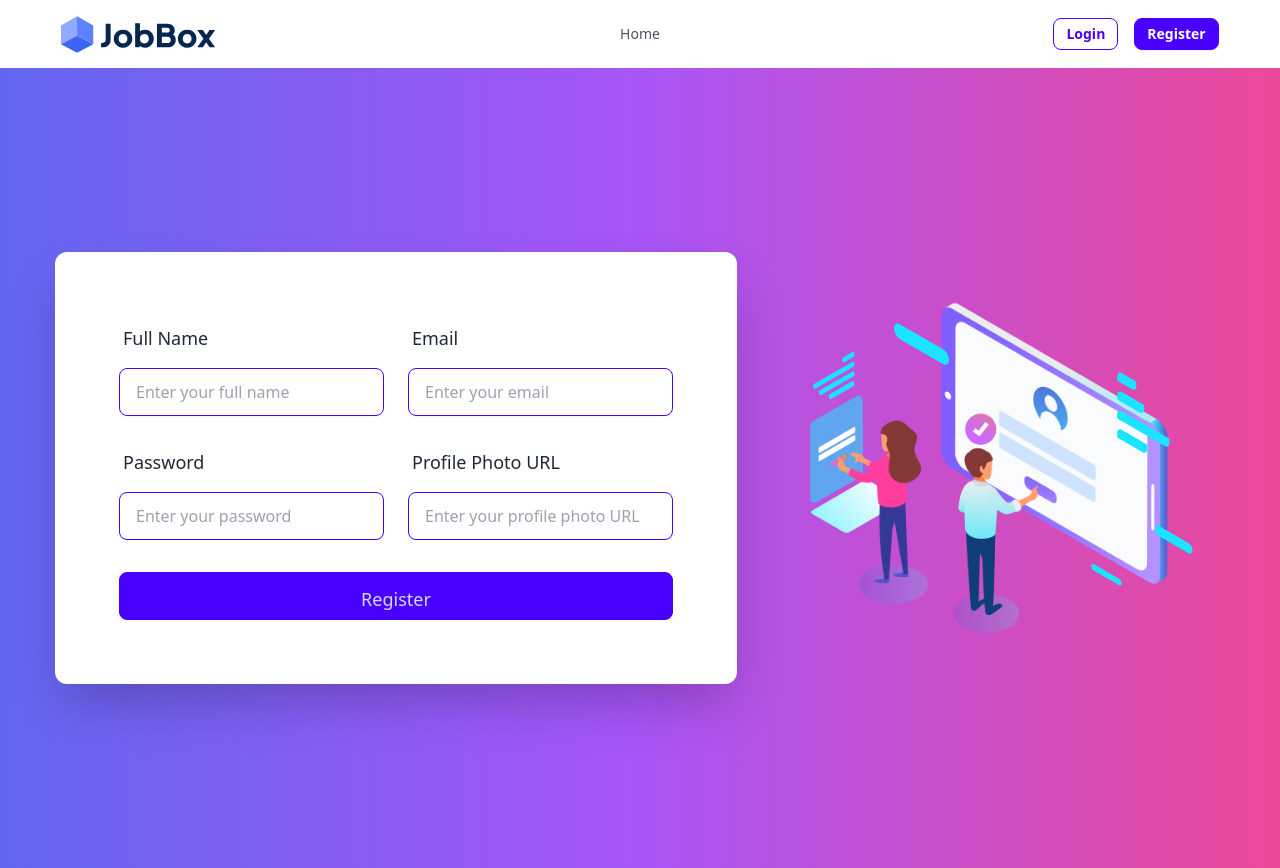
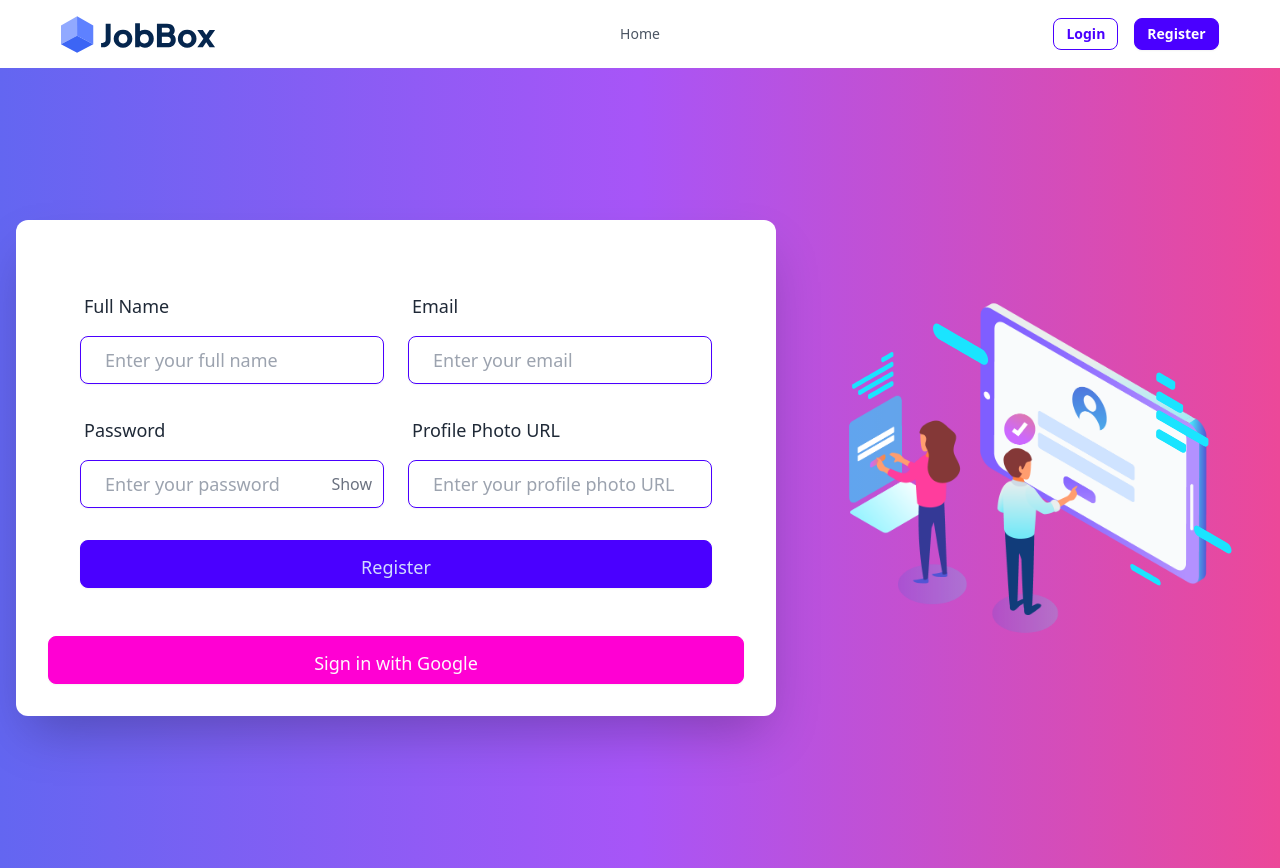
Before and after one commit to programmerrabbanii/job-portal-clients-, a React (Vite) app: page /register in a window 1280 px wide. Built offline with nearby package versions, Linux system fonts and the light colour scheme.

Commit message:
added the registe login firebase

```diff
--- a/package.json
+++ b/package.json
@@ -17,7 +17,8 @@
     "react": "^18.3.1",
     "react-dom": "^18.3.1",
     "react-router-dom": "^7.0.2",
-    "sort-by": "^1.2.0"
+    "sort-by": "^1.2.0",
+    "sweetalert2": "^11.14.5"
   },
   "devDependencies": {
     "@eslint/js": "^9.15.0",
--- /dev/null
+++ b/src/auth/AuthProvider.jsx
@@ -0,0 +1,38 @@
+import { createUserWithEmailAndPassword, GoogleAuthProvider, signInWithEmailAndPassword, signInWithPopup } from "firebase/auth";
+import { createContext, useState } from "react";
+import auth from "../firebase/firebase.init";
+export const AuthContext=createContext()
+const provider= new GoogleAuthProvider()
+const AuthProvider = ({children}) => {
+    const [user,setUser]=useState(null)
+    const [loading,setLoading]=useState(true)
+
+    const createUser=(email,password)=>{
+        setLoading(true)
+        return createUserWithEmailAndPassword(auth,email,password)
+    }
+    const signUser=(email,password)=>{
+        setLoading(true)
+        return signInWithEmailAndPassword(auth,email,password)
+    }
+    const googleLogin=()=>{
+        setLoading(true)
+        return signInWithPopup(auth,provider)
+    }
+
+    const authInfo={
+        createUser,
+        signUser,
+        googleLogin,
+        setUser,
+
+
+    }
+    return (
+        <AuthContext.Provider value={authInfo}>
+            {children}
+        </AuthContext.Provider>
+    );
+};
+
+export default AuthProvider;
--- a/src/main.jsx
+++ b/src/main.jsx
@@ -3,9 +3,12 @@ import { createRoot } from 'react-dom/client'
 import './index.css'
 import { RouterProvider } from 'react-router-dom'
 import router from './router/router'
+import AuthProvider from './auth/AuthProvider'
 
 createRoot(document.getElementById('root')).render(
   <StrictMode>
-   <RouterProvider router={router}></RouterProvider>
+    <AuthProvider>
+    <RouterProvider router={router}></RouterProvider>
+    </AuthProvider>
   </StrictMode>,
 )
--- a/src/pages/Login.jsx
+++ b/src/pages/Login.jsx
@@ -1,9 +1,64 @@
-import { useState } from "react";
+import { useContext, useState } from "react";
 import Lottie from "lottie-react";
 import loginAnimation from "../assets/lottie/login.json";
+import { AuthContext } from "../auth/AuthProvider";
+import Swal from "sweetalert2";
+import { useNavigate } from "react-router-dom";
 
 const Login = () => {
   const [showPassword, setShowPassword] = useState(false);
+  const { signUser, googleLogin } = useContext(AuthContext);
+  const navigate = useNavigate();
+
+  const handleLogin = (e) => {
+    e.preventDefault();
+    const email = e.target.email.value;
+    const password = e.target.password.value;
+
+    signUser(email, password)
+      .then(() => {
+        Swal.fire({
+          position: "top-end",
+          icon: "success",
+          title: "Login successful!",
+          showConfirmButton: false,
+          timer: 1500,
+        });
+        navigate("/");
+      })
+      .catch((error) => {
+        Swal.fire({
+          position: "top-end",
+          icon: "error",
+          title: error.message || "Login failed!",
+          showConfirmButton: false,
+          timer: 1500,
+        });
+      });
+  };
+
+  const handleGoogleLogin = () => {
+    googleLogin()
+      .then(() => {
+        Swal.fire({
+          position: "top-end",
+          icon: "success",
+          title: "Google login successful!",
+          showConfirmButton: false,
+          timer: 1500,
+        });
+        navigate("/");
+      })
+      .catch((error) => {
+        Swal.fire({
+          position: "top-end",
+          icon: "error",
+          title: error.message || "Google login failed!",
+          showConfirmButton: false,
+          timer: 1500,
+        });
+      });
+  };
 
   return (
     <div className="hero bg-gradient-to-r from-indigo-500 via-purple-500 to-pink-500 min-h-screen flex items-center">
@@ -18,13 +73,14 @@ const Login = () => {
           <h1 className="text-4xl font-bold text-center text-indigo-600 mb-6">
             Login Now!
           </h1>
-          <form className="space-y-4">
+          <form className="space-y-4" onSubmit={handleLogin}>
             {/* Email Input */}
             <div className="form-control">
               <label className="label">
                 <span className="label-text text-lg font-medium">Email</span>
               </label>
               <input
+                name="email"
                 type="email"
                 placeholder="Enter your email"
                 className="input input-bordered input-primary w-full py-3 px-4 rounded-lg shadow-sm focus:outline-none focus:ring-2 focus:ring-indigo-500"
@@ -39,6 +95,7 @@ const Login = () => {
               </label>
               <div className="relative flex items-center">
                 <input
+                  name="password"
                   type={showPassword ? "text" : "password"}
                   placeholder="Enter your password"
                   className="input input-bordered input-primary w-full py-3 px-4 rounded-lg shadow-sm focus:outline-none focus:ring-2 focus:ring-indigo-500"
@@ -61,14 +118,18 @@ const Login = () => {
 
             {/* Login Button */}
             <div className="form-control">
-              <button className="btn btn-primary w-full py-3 rounded-lg text-lg font-medium">
+              <button type="submit" className="btn btn-primary w-full py-3 rounded-lg text-lg font-medium">
                 Login
               </button>
             </div>
 
             {/* Google Login Button */}
             <div className="form-control">
-              <button className="btn btn-outline btn-secondary w-full py-3 rounded-lg text-lg font-medium">
+              <button
+                type="button"
+                onClick={handleGoogleLogin}
+                className="btn btn-outline btn-secondary w-full py-3 rounded-lg text-lg font-medium"
+              >
                 <span className="mr-2">🔑</span> Login with Google
               </button>
             </div>
--- a/src/pages/Register.jsx
+++ b/src/pages/Register.jsx
@@ -1,17 +1,97 @@
-import Lottie from 'lottie-react';
-import lottieRegister from '../assets/lottie/Animation - 1733924011105.json';
+import Lottie from "lottie-react";
+import lottieRegister from "../assets/lottie/Animation - 1733924011105.json";
+import { useContext, useState } from "react";
+import { AuthContext } from "../auth/AuthProvider";
+import { updateProfile } from "firebase/auth";
+import Swal from "sweetalert2";
+import { useNavigate } from "react-router-dom";
 
 const Register = () => {
-    const handleRegister=e=>{
-        e.preventDefault()
-        const name=e.target.name.value;
-        const email=e.target.email.value;
-        const password=e.target.password.value;
-        const photo=e.target.photo.value;
+  const { createUser, setUser, googleLogin } = useContext(AuthContext);
+  const [errorPassWord, setErrorPassword] = useState();
+  const [showPassword, setShowPassword] = useState(false); // Password Toggle
+  const navigate = useNavigate();
 
-        console.log(name,email,password,photo);
+  const handleRegister = (e) => {
+    e.preventDefault();
+    const name = e.target.name.value;
+    const email = e.target.email.value;
+    const password = e.target.password.value;
+    const photo = e.target.photo.value;
 
+    // Password Validation
+    if (!/[A-Z]/.test(password)) {
+      setErrorPassword("Password must include at least one uppercase letter.");
+      return;
+    } else if (!/[a-z]/.test(password)) {
+      setErrorPassword("Password must include at least one lowercase letter.");
+      return;
+    } else if (password.length < 6) {
+      setErrorPassword("Password must be at least 6 characters long.");
+      return;
+    } else {
+      setErrorPassword("");
     }
+
+    // Create User
+    createUser(email, password)
+      .then((result) => {
+        const user = result.user;
+        updateProfile(user, {
+          displayName: name,
+          photoURL: photo,
+        })
+          .then(() => {
+            setUser(user);
+            Swal.fire({
+              position: "top-end",
+              icon: "success",
+              title: "Registration successful!",
+              showConfirmButton: false,
+              timer: 1500,
+            });
+            navigate("/login");
+          })
+          .catch((updateError) => {
+            Swal.fire({
+              icon: "error",
+              title: "Oops...",
+              text: `Profile update error: ${updateError.message}`,
+            });
+          });
+      })
+      .catch((error) => {
+        Swal.fire({
+          icon: "error",
+          title: "Oops...",
+          text: `Error: ${error.message}`,
+        });
+      });
+  };
+
+  const handleGoogleLogin = () => {
+    googleLogin()
+      .then((result) => {
+        const user = result.user;
+        setUser(user);
+        Swal.fire({
+          position: "top-end",
+          icon: "success",
+          title: "Google login successful!",
+          showConfirmButton: false,
+          timer: 1500,
+        });
+        navigate("/");
+      })
+      .catch((error) => {
+        Swal.fire({
+          icon: "error",
+          title: "Oops...",
+          text: `Google login failed: ${error.message}`,
+        });
+      });
+  };
+
   return (
     <div className="hero bg-gradient-to-r from-indigo-500 via-purple-500 to-pink-500 min-h-screen">
       <div className="hero-content flex-col lg:flex-row-reverse gap-10">
@@ -22,18 +102,20 @@ const Register = () => {
 
         {/* Card with Form */}
         <div className="card bg-white shadow-2xl w-full max-w-3xl mx-auto rounded-xl p-8">
-          <form  onSubmit={handleRegister} className="card-body">
+          <form onSubmit={handleRegister} className="card-body">
             <div className="grid grid-cols-1 sm:grid-cols-2 gap-6">
               {/* Full Name Input Field */}
               <div className="form-control">
                 <label className="label mb-2">
-                  <span className="label-text text-lg font-medium">Full Name</span>
+                  <span className="label-text text-lg font-medium">
+                    Full Name
+                  </span>
                 </label>
                 <input
-                  name='name'
+                  name="name"
                   type="text"
                   placeholder="Enter your full name"
-                  className="input input-bordered input-primary w-full py-3 px-4 rounded-lg shadow-sm focus:outline-none focus:ring-2 focus:ring-indigo-500"
+                  className="input input-bordered input-primary w-full py-4 px-6 rounded-lg shadow-sm focus:outline-none focus:ring-2 focus:ring-indigo-500 text-lg"
                   required
                 />
               </div>
@@ -44,43 +126,59 @@ const Register = () => {
                   <span className="label-text text-lg font-medium">Email</span>
                 </label>
                 <input
-                  name='email'
+                  name="email"
                   type="email"
                   placeholder="Enter your email"
-                  className="input input-bordered input-primary w-full py-3 px-4 rounded-lg shadow-sm focus:outline-none focus:ring-2 focus:ring-indigo-500"
+                  className="input input-bordered input-primary w-full py-4 px-6 rounded-lg shadow-sm focus:outline-none focus:ring-2 focus:ring-indigo-500 text-lg"
                   required
                 />
               </div>
 
               {/* Password Input Field */}
-              <div className="form-control">
+              <div className="form-control relative">
                 <label className="label mb-2">
-                  <span className="label-text text-lg font-medium">Password</span>
+                  <span className="label-text text-lg font-medium">
+                    Password
+                  </span>
                 </label>
-                <input
-                  name='password'
-                  type="password"
-                  placeholder="Enter your password"
-                  className="input input-bordered input-primary w-full py-3 px-4 rounded-lg shadow-sm focus:outline-none focus:ring-2 focus:ring-indigo-500"
-                  required
-                />
-
+                <div className="relative">
+                  <input
+                    name="password"
+                    type={showPassword ? "text" : "password"}
+                    placeholder="Enter your password"
+                    className="input input-bordered input-primary w-full py-4 px-6 rounded-lg shadow-sm focus:outline-none focus:ring-2 focus:ring-indigo-500 text-lg"
+                    required
+                  />
+                  {/* Toggle Button */}
+                  <button
+                    type="button"
+                    onClick={() => setShowPassword(!showPassword)}
+                    className="absolute inset-y-0 right-3 flex items-center text-gray-500"
+                  >
+                    {showPassword ? "Hide" : "Show"}
+                  </button>
+                </div>
               </div>
 
               {/* Profile Photo URL Input Field */}
               <div className="form-control">
                 <label className="label mb-2">
-                  <span className="label-text text-lg font-medium">Profile Photo URL</span>
+                  <span className="label-text text-lg font-medium">
+                    Profile Photo URL
+                  </span>
                 </label>
                 <input
-                  name='photo'
+                  name="photo"
                   type="text"
                   placeholder="Enter your profile photo URL"
-                  className="input input-bordered input-primary w-full py-3 px-4 rounded-lg shadow-sm focus:outline-none focus:ring-2 focus:ring-indigo-500"
+                  className="input input-bordered input-primary w-full py-4 px-6 rounded-lg shadow-sm focus:outline-none focus:ring-2 focus:ring-indigo-500 text-lg"
                   required
                 />
               </div>
             </div>
+            {errorPassWord && (
+              <p className="text-red-600 font-bold"> {errorPassWord} </p>
+            )}
 
             {/* Submit Button */}
             <div className="form-control mt-6">
@@ -89,6 +187,16 @@ const Register = () => {
               </button>
             </div>
           </form>
+
+          {/* Google Login Button */}
+          <div className="form-control mt-4">
+            <button
+              onClick={handleGoogleLogin}
+              className="btn btn-secondary w-full py-3 rounded-lg text-lg font-medium"
+            >
+              Sign in with Google
+            </button>
+          </div>
         </div>
       </div>
     </div>
```
Also changed, not shown: 1 other file (tests, documents, lock files or other folders).
